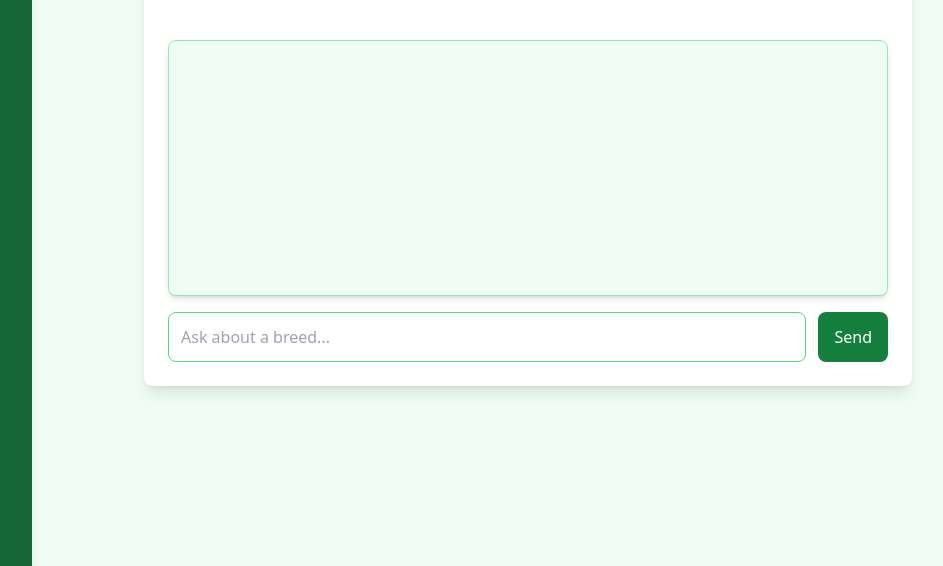
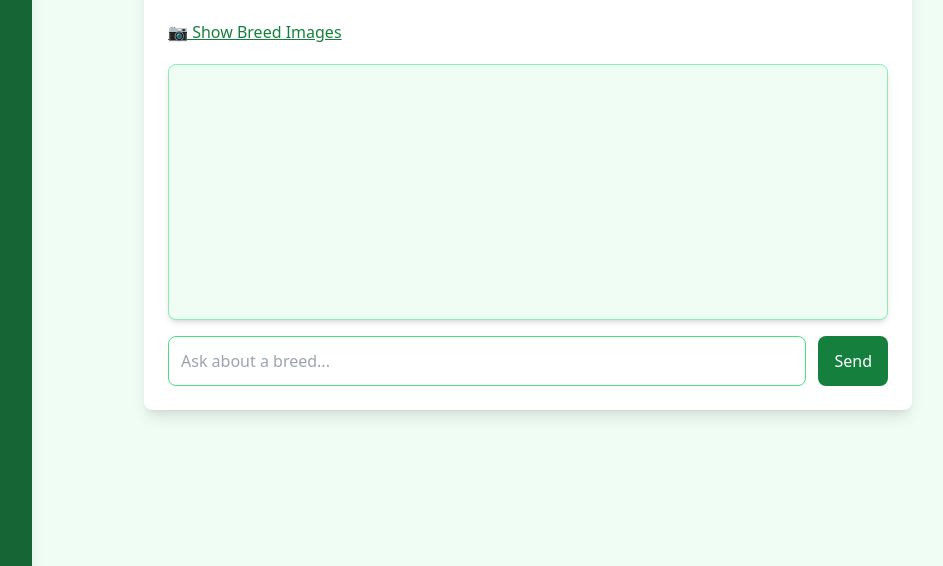
Before and after one commit to derrokip4130/Final-year-project, a Flask app: page /breed_queries in a window 1280 px wide. Shown: the part 234-800 px from the top of the page, without its empty margins (256-1199 px from the left). Run offline with Flask 3, Linux system fonts and the light colour scheme; the visitor is signed in with stand-in values (Sample User, id 1); data that the repository does not hold is empty; some libraries are stand-ins or nearby versions.

Commit message:
add option to show/hide breed images

```diff
--- a/app/templates/breed_queries.html
+++ b/app/templates/breed_queries.html
@@ -48,11 +48,16 @@
                 {% endfor %}
             </select>
 
+            <!-- Toggle Button -->
+            <button id="toggle-images-btn" onclick="toggleImages()" class="mt-5 text-green-700 underline hover:text-green-900 transition">
+                📷 Show Breed Images
+            </button>
+
             <!-- Breed Images -->
-            <div class="flex justify-center gap-4 mt-5">
-                <img class="breed-image hidden rounded-lg w-24 h-24 shadow-lg cursor-pointer" onclick="openModal(this)">
-                <img class="breed-image hidden rounded-lg w-24 h-24 shadow-lg cursor-pointer" onclick="openModal(this)">
-                <img class="breed-image hidden rounded-lg w-24 h-24 shadow-lg cursor-pointer" onclick="openModal(this)">
+            <div id="breed-images-container" class="hidden flex justify-center gap-4 mt-3">
+                <img class="breed-image rounded-lg w-24 h-24 shadow-lg cursor-pointer" onclick="openModal(this)">
+                <img class="breed-image rounded-lg w-24 h-24 shadow-lg cursor-pointer" onclick="openModal(this)">
+                <img class="breed-image rounded-lg w-24 h-24 shadow-lg cursor-pointer" onclick="openModal(this)">
             </div>
 
             <!-- Modal -->
@@ -315,6 +320,19 @@
             .catch(() => alert("Error deleting chat."));
         }
 
+        function toggleImages() {
+            const container = document.getElementById("breed-images-container");
+            const button = document.getElementById("toggle-images-btn");
+
+            if (container.classList.contains("hidden")) {
+                container.classList.remove("hidden");
+                button.textContent = "🙈 Hide Breed Images";
+                updateBreedImage(); // Load images when first shown
+            } else {
+                container.classList.add("hidden");
+                button.textContent = "📷 Show Breed Images";
+            }
+        }
 
         window.onload = updateBreedImage;
     </script>
```
